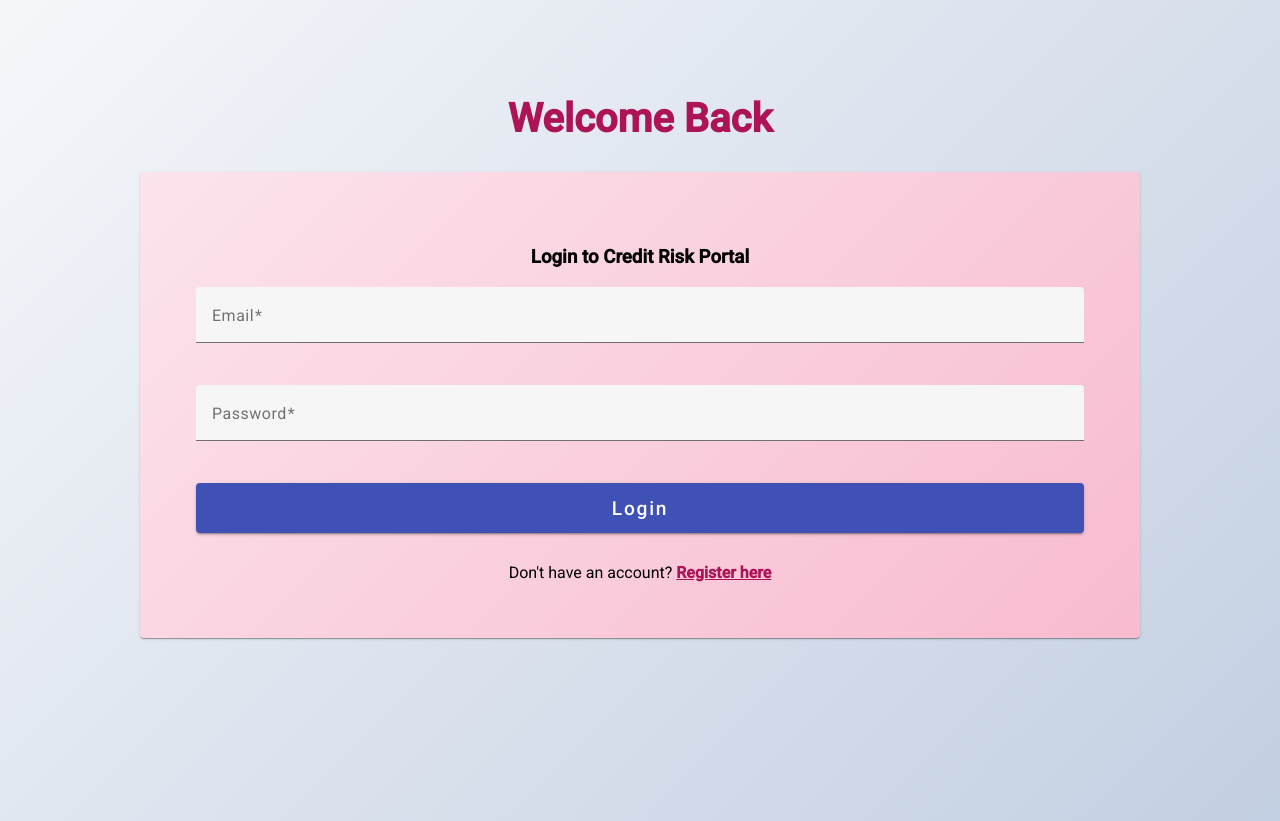
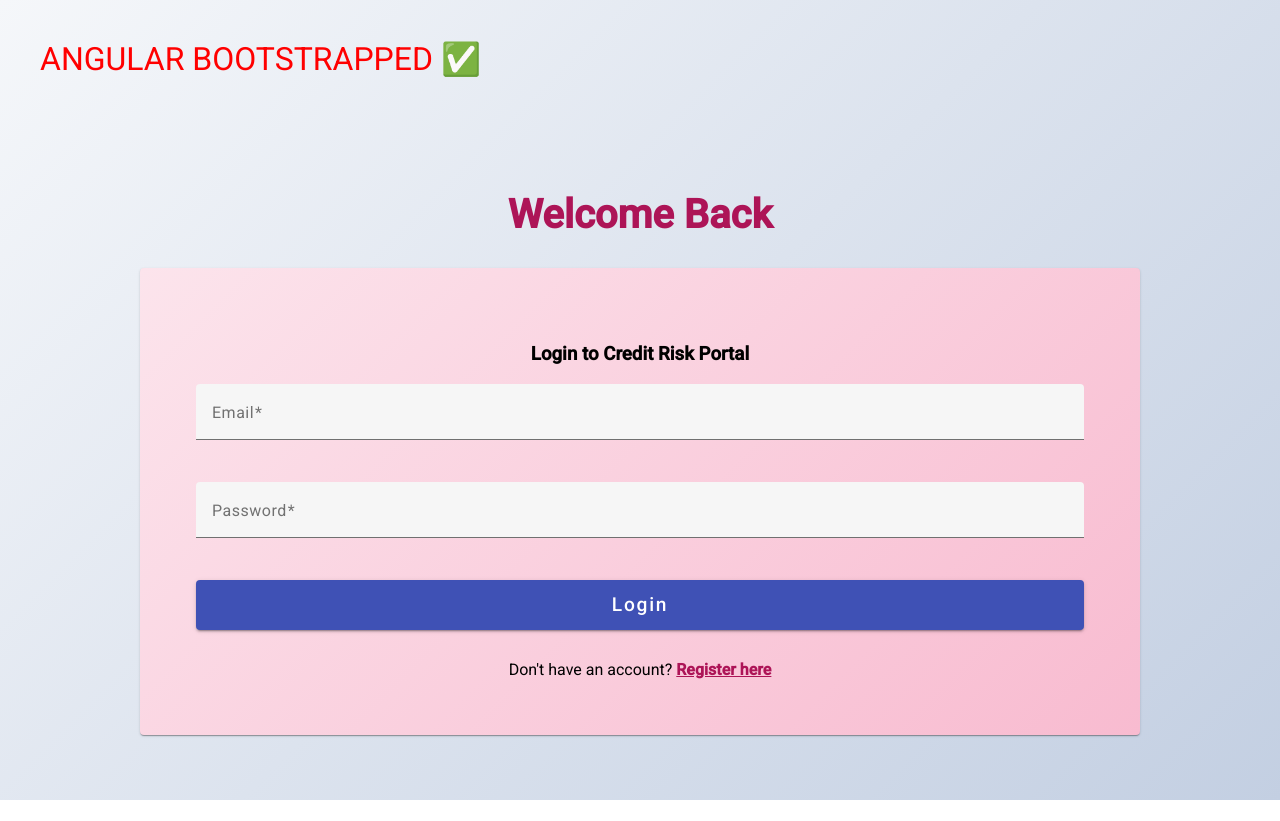
Before and after one commit to ERichmond11/CreditRiskFrontEnd, an Angular app: page /login in a window 1280 px wide. After the commit the page ends 800 px from the top, so only its background shows below. Built offline with nearby package versions, Linux system fonts and the light colour scheme.

Commit message:
Debug: verify Angular bootstrap

```diff
--- a/src/app/app.ts
+++ b/src/app/app.ts
@@ -6,8 +6,14 @@ import { RouterOutlet } from '@angular/router';
   standalone: true,
   imports: [RouterOutlet],
   template: `
-    <h1></h1>
+    <div style="padding:40px; font-size:32px; color:red;">
+      ANGULAR BOOTSTRAPPED ✅
+    </div>
     <router-outlet></router-outlet>
   `
 })
-export class AppComponent {}
+export class AppComponent {
+  constructor() {
+    console.log('🔥 AppComponent constructor ran');
+  }
+}
```
